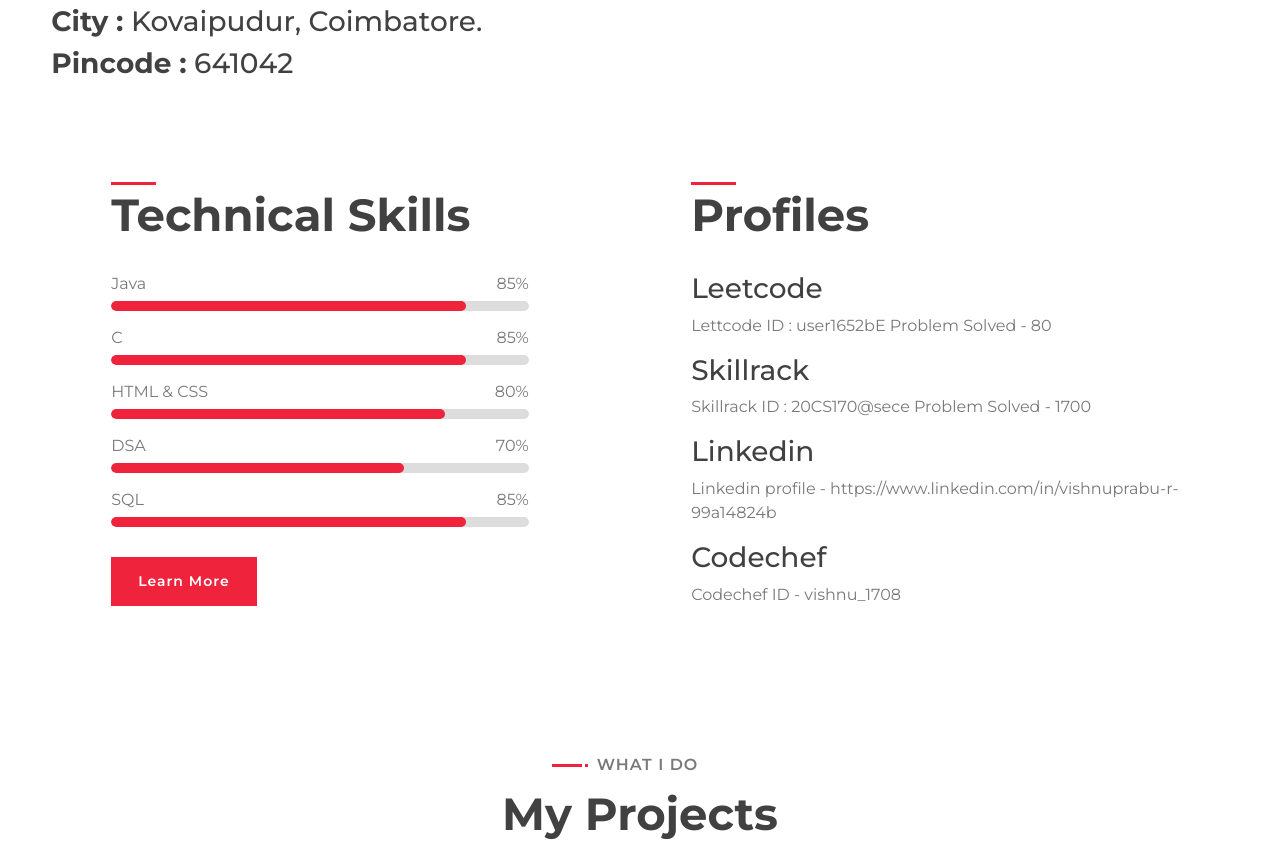
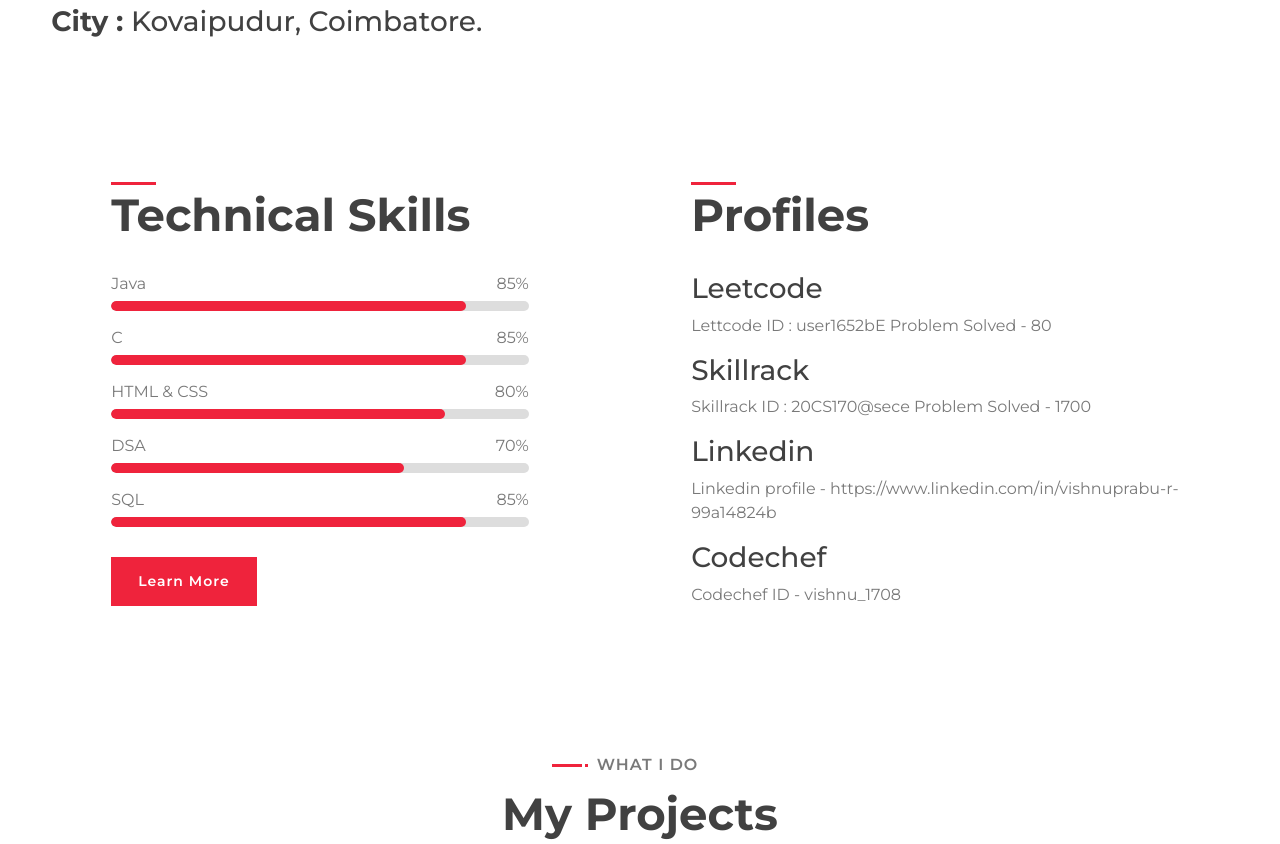
Before and after one commit to VISHNUPRABHU-170/Portfolio, a plain HTML site: page index.html in a window 1280 px wide. Shown: the part 1261-2105 px from the top of the page. Drawn offline with nearby package versions, Linux system fonts and the light colour scheme.

Commit message:
Update index.html

```diff
--- a/index.html
+++ b/index.html
@@ -101,8 +101,7 @@
                             <h3><b>D.O.B :</b> 17/08/2002</h3>
                             <h3><b>Phone.no :</b> +91 6374342702</h3>
                             <h3><b>Email :</b> vishnurr1708@gmail.com</h3>
-                            <h3><b>City :</b> Kovaipudur, Coimbatore.</h3>
-                            <h3><b>Pincode :</b> 641042</h3>
+                        <h3><b>City :</b> Kovaipudur, Coimbatore.</h3>
                         </p>
                     </div>
                 </div>
```
